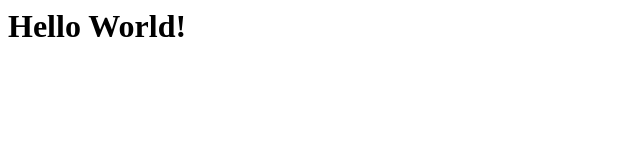
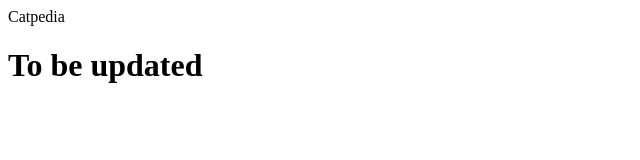
Before and after one commit to yunyiwendy/catpedia, a plain HTML site: page index.html in a window 1280 px wide. Shown: the whole page, without its empty margins (0-640 px from the left). Drawn offline with Linux system fonts and the light colour scheme.

Commit message:
Initializing

```diff
--- a/index.html
+++ b/index.html
@@ -1 +1,7 @@
-<h1>Hello World!</h1>
+<!DOCTYPE html>
+<html>
+<body>
+    Catpedia
+</body>
+<h1>To be updated</h1>
+</html>
```
Also changed, not shown: 1 other file.
